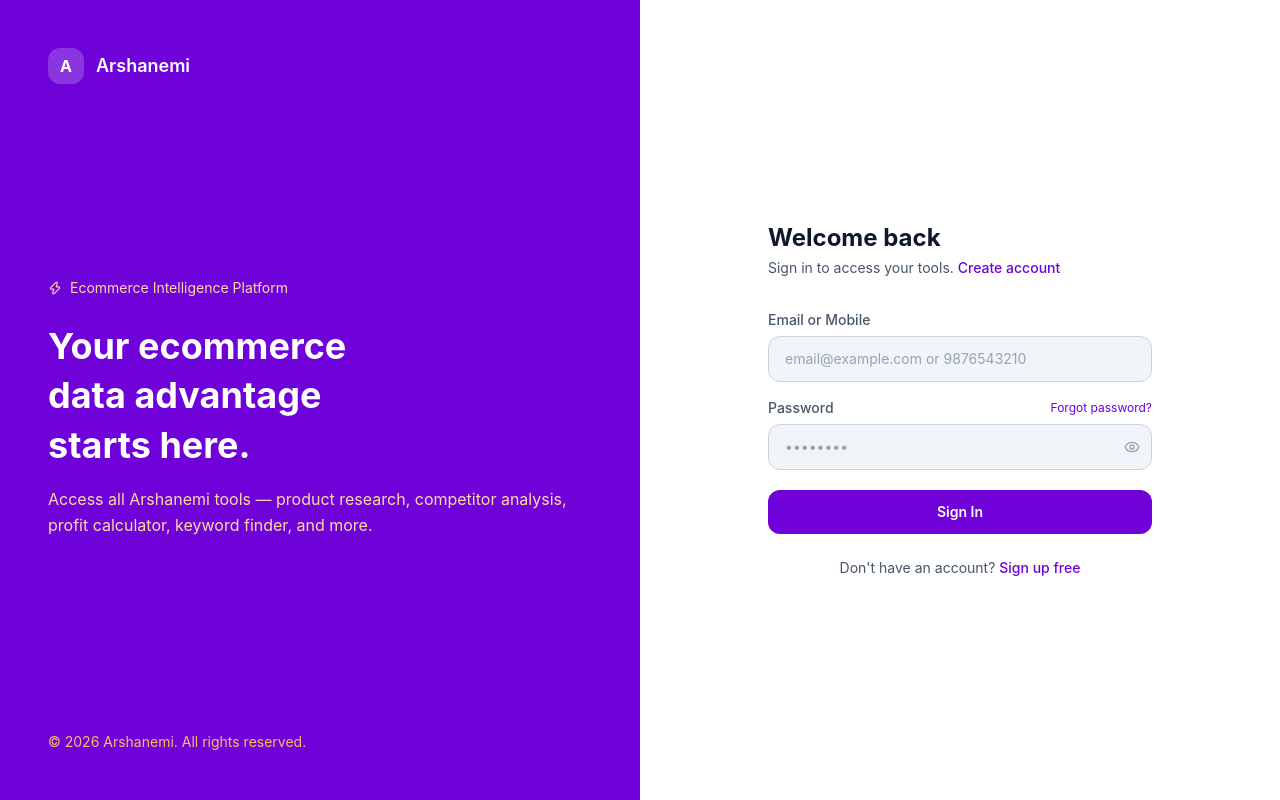
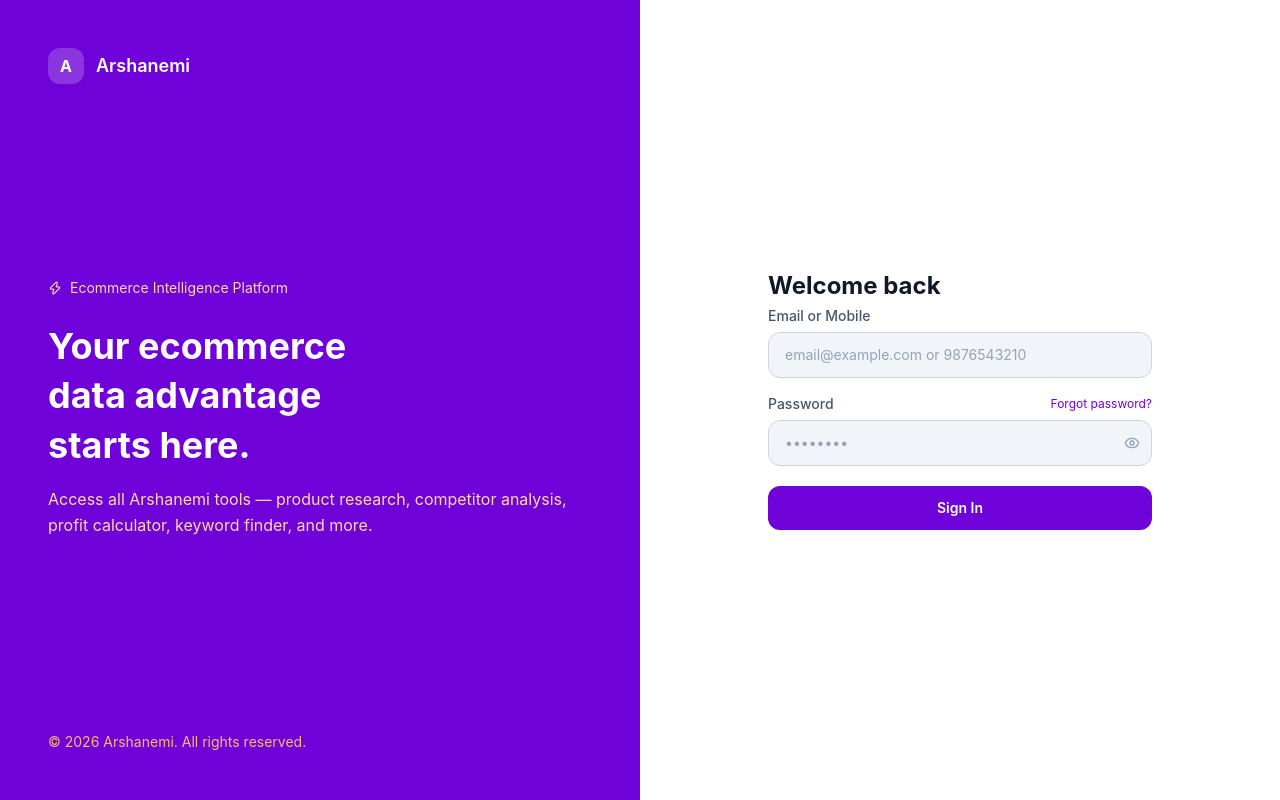
Before and after one commit to arshanemi-dev/arshanemi-tools-dashboard, a Next.js app: page /login in a window 1280 px wide. Built offline with nearby package versions, Linux system fonts and the light colour scheme.

Commit message:
feat: remove commented-out signup prompts from LoginPage and clean up DashboardTopbar by removing unused roleLabel function

```diff
--- a/app/login/page.js
+++ b/app/login/page.js
@@ -86,10 +86,10 @@
           </div>
 
           <h2 className="text-2xl font-bold text-foreground mb-1">Welcome back</h2>
-          <p className="text-muted text-sm mb-8">
+          {/* <p className="text-muted text-sm mb-8">
             Sign in to access your tools.&nbsp;
             <Link href="/signup" className="text-accent hover:underline font-medium">Create account</Link>
-          </p>
+          </p> */}
 
           {error && (
             <div className="bg-red-500/10 border border-red-500/30 text-red-400 text-sm rounded-xl px-4 py-3 mb-5">
@@ -147,10 +147,10 @@
             </button>
           </form>
 
-          <p className="text-center text-sm text-muted mt-6">
+          {/* <p className="text-center text-sm text-muted mt-6">
             Don&apos;t have an account?&nbsp;
             <Link href="/signup" className="text-accent hover:underline font-medium">Sign up free</Link>
-          </p>
+          </p> */}
         </div>
       </div>
     </div>
--- a/components/dashboard/DashboardTopbar.jsx
+++ b/components/dashboard/DashboardTopbar.jsx
@@ -3,10 +3,6 @@
 import { LogOut } from 'lucide-react';
 import UserMenu from './UserMenu';
 
-function roleLabel(role) {
-  if (!role) return 'Member';
-  return role.replace(/_/g, ' ').replace(/\b\w/g, (c) => c.toUpperCase());
-}
 
 export default function DashboardTopbar({ user, onLogout, loggingOut }) {
   const name = user?.name || 'there';
--- a/proxy.js
+++ b/proxy.js
@@ -86,5 +86,5 @@
 }
 
 export const config = {
-  matcher: ['/settings/:path*', '/api/:path*', '/login', '/signup', '/forgot-password', '/reset-password'],
+  matcher: ['/settings/:path*', '/api/:path*', '/login',  '/forgot-password', '/reset-password'],
 }
```
